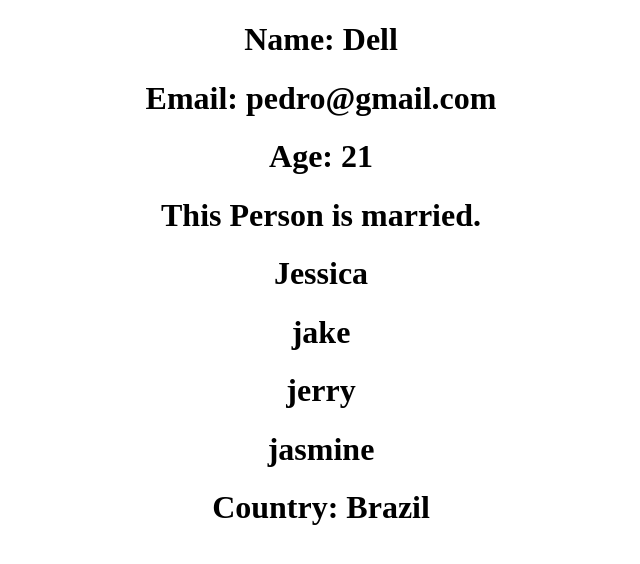
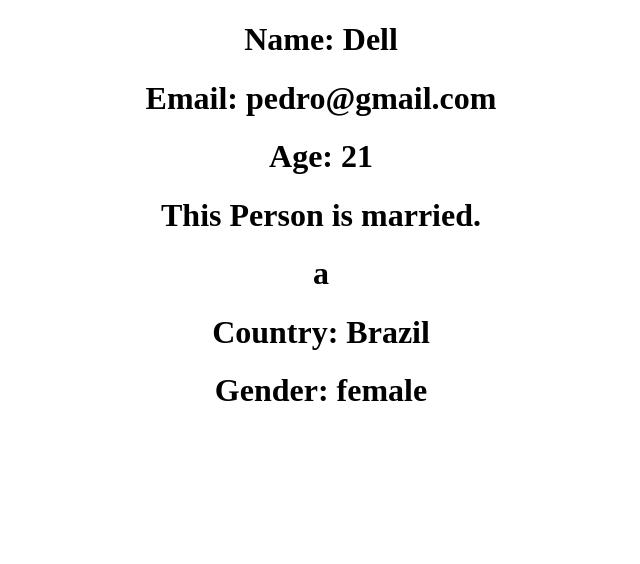
Before and after one commit to RanJets/learning-react, a React (Create React App) app: page / in a window 1280 px wide. Shown: the top 564 px of the page, without its empty margins (319-959 px from the left). Built offline with nearby package versions, Linux system fonts and the light colour scheme.

Commit message:
final test

```diff
--- a/src/App.tsx
+++ b/src/App.tsx
@@ -1,6 +1,6 @@
 import React from "react";
 import "./App.css";
-import { Person, Country } from "./components/Person";
+import { Person, Country, Gender } from "./components/Person";
 
 function App() {
   return (
@@ -10,8 +10,9 @@ function App() {
         email="pedro@gmail.com"
         age={21}
         isMarried={true}
-        friends={["Jessica", "jake", "jerry", "jasmine"]}
+        friends={["a",]}
         country={Country.Brazil}
+        gender={Gender.f}
       />
     </div>
   );
--- a/src/components/Person.tsx
+++ b/src/components/Person.tsx
@@ -8,6 +8,7 @@ interface Props {
   isMarried: boolean;
   friends: string[];
   country: Country;
+  gender?: Gender;
 }
 
 export enum Country {
@@ -15,6 +16,11 @@ export enum Country {
   Brazil = "Brazil",
   Canada = "Canada",
   France = "France",
+}
+
+export enum Gender {
+  m = "male",
+  f = "female",
 }
 
 export const Person = (props: Props) => {
@@ -29,6 +35,7 @@ export const Person = (props: Props) => {
         <h1>{friend}</h1>
       ))}
       <h1>Country: {props.country}</h1>
+      <h1>Gender: {props.gender}</h1>
     </div>
   );
 };
```
